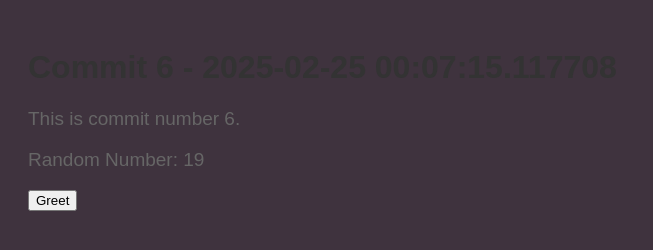
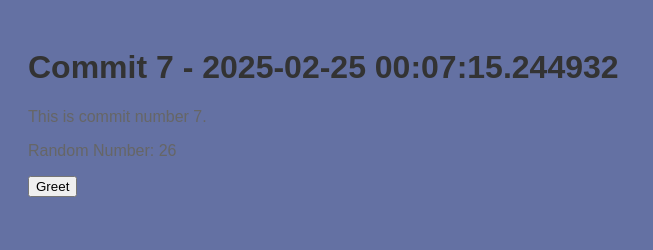
Before and after one commit to polishflits/autogen-repo-20250225000703, a plain HTML site: page index.html in a window 1280 px wide. Shown: the whole page, without its empty margins (0-653 px from the left). Drawn offline with Linux system fonts and the light colour scheme.

Commit message:
📝 Auto commit 7 with HTML, CSS, and JS

```diff
--- a/index.html
+++ b/index.html
@@ -2,13 +2,13 @@
     <!DOCTYPE html>
     <html>
     <head>
-        <title>Commit 6 - 2025-02-25 00:07:15.117708</title>
+        <title>Commit 7 - 2025-02-25 00:07:15.244932</title>
         <link rel="stylesheet" href="style.css">
     </head>
     <body>
-        <h1>Commit 6 - 2025-02-25 00:07:15.117708</h1>
-        <p>This is commit number 6.</p>
-        <p>Random Number: 19</p>
+        <h1>Commit 7 - 2025-02-25 00:07:15.244932</h1>
+        <p>This is commit number 7.</p>
+        <p>Random Number: 26</p>
         <button onclick="greet()">Greet</button>
         <script src="script.js"></script>
     </body>
--- a/script.js
+++ b/script.js
@@ -2,4 +2,4 @@
     function greet() {
         alert('Hello from commit ' + commitNumber + '!');
     }
-    var commitNumber = 6;
+    var commitNumber = 7;
--- a/style.css
+++ b/style.css
@@ -1,7 +1,7 @@
 
     body {
         font-family: Arial, sans-serif;
-        background-color: #3f333e;
+        background-color: #6471a3;
         padding: 20px;
     }
     h1 {
@@ -9,5 +9,5 @@
     }
     p {
         color: #666;
-        font-size: 19px;
+        font-size: 16px;
     }
```
